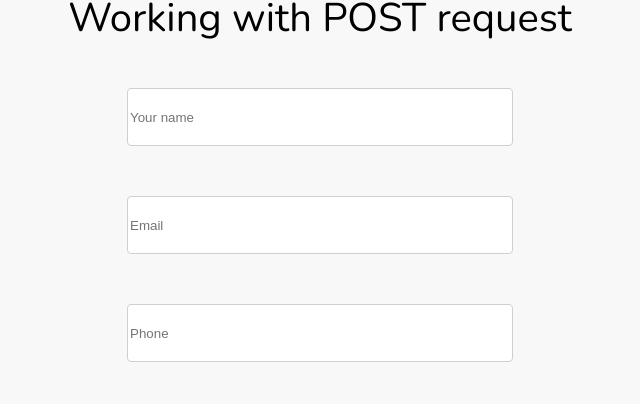
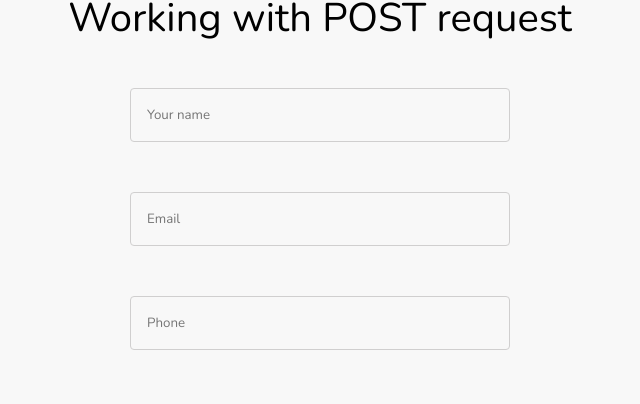
Before and after one commit to LeCherry35/abz-test, a React app: page / in a window 1280 px wide. Shown: the part 1082-1486 px from the top of the page, without its empty margins (320-960 px from the left). Built offline with nearby package versions, Linux system fonts and the light colour scheme; no server answers.

Commit message:
input error and name

```diff
--- a/src/components/Input/Input.jsx
+++ b/src/components/Input/Input.jsx
@@ -1,8 +1,13 @@
-import React from 'react'
+import React, { useRef, useState } from 'react'
 
-const Input = ({ placeholder, value, onChange }) => {
+const Input = ({ placeholder, value, onChange, error }) => {
+
   return (
-    <input className='regInput' type='text' placeholder={placeholder} value={value} onChange={onChange}/>
+    <div className='text-input-container'>
+    {value && <div className='text-input-container__input-name'>{placeholder}</div>}
+    <input className={error ? ' text-input-container__input input-error' : 'text-input-container__input' } type='text' placeholder={placeholder} value={value} onChange={onChange}/>
+    <div  className='text-input-container__input-error'>{error}</div>
+    </div>
   )
 }
 
--- a/src/components/ReigistrationForm/RegistrationForm.jsx
+++ b/src/components/ReigistrationForm/RegistrationForm.jsx
@@ -8,8 +8,11 @@ import ImageInput from '../ImageInput/ImageInput'
 const RegistrationForm = () => {
 
     const [ name,setName ] = useState('')
+    const [ nameError,setNameError ] = useState('')
     const [ email,setEmail ] = useState('')
+    const [ emailError,setEmailError ] = useState('')
     const [ phone,setPhone ] = useState('')
+    const [ phoneError,setPhoneError ] = useState('')
     const [ position_id, setPosition_id ] = useState(1)
     const [ image, setImage ] = useState(null)
     const [ isLoading, setIsLoading] = useState(false)
@@ -22,11 +25,28 @@ const RegistrationForm = () => {
 
 
     const register = async () => {
+      if(validate()){
+        setIsLoading(true)
+        setError(null)
+        try {
+          const tokenRes = await getToken()
+          const res = await registerUser(tokenRes.data.token, name, email, phone, position_id, image)
+        } catch(e) {
+          setError(
+            e instanceof Error ? e.message : 'Unknown Error'
+          );
+        } finally {
+          setIsLoading(false)
+        }
+      }
+    }
+
+    const fetchPositions = async () => {
       setIsLoading(true)
       setError(null)
       try {
-        const tokenRes = await getToken()
-        const res = await registerUser(tokenRes.data.token, name, email, phone, position_id, image)
+        const res = await getPositions()
+        setPositions(res.data.positions)
       } catch(e) {
         setError(
           e instanceof Error ? e.message : 'Unknown Error'
@@ -48,26 +68,30 @@ const RegistrationForm = () => {
       return $api.post(`/users`, {name, email, phone, position_id, image}, {headers:{Token}})
     }
 
-    const fetchPositions = async () => {
-      setIsLoading(true)
-      setError(null)
-      try {
-        const res = await getPositions()
-        setPositions(res.data.positions)
-      } catch(e) {
-        setError(
-          e instanceof Error ? e.message : 'Unknown Error'
-        );
-      } finally {
-        setIsLoading(false)
+    const validate = (name) => {
+      let validated = true
+      if(!name || name?.length < 2 || name?.length > 100) {
+        setNameError('Name must be between 2 and 100 symbols')
+        validated = false
       }
+
+      if(/^(?:[a-z0-9!#$%&'*+/=?^_`{|}~-]+(?:\.[a-z0-9!#$%&'*+/=?^_`{|}~-]+)*|"(?:[\x01-\x08\x0b\x0c\x0e-\x1f\x21\x23-\x5b\x5d-\x7f]|\\[\x01-\x09\x0b\x0c\x0e-\x7f])*")@(?:(?:[a-z0-9](?:[a-z0-9-]*[a-z0-9])?\.)+[a-z0-9](?:[a-z0-9-]*[a-z0-9])?|\[(?:(?:25[0-5]|2[0-4][0-9]|[01]?[0-9][0-9]?)\.){3}(?:25[0-5]|2[0-4][0-9]|[01]?[0-9][0-9]?|[a-z0-9-]*[a-z0-9]:(?:[\x01-\x08\x0b\x0c\x0e-\x1f\x21-\x5a\x53-\x7f]|\\[\x01-\x09\x0b\x0c\x0e-\x7f])+)\])$/.test(email) === false) {
+        setEmailError('Invalid email')
+        validated = false
+      }
+
+      if(/^[\+]{0,1}380([0-9]{9})$/.test(phone) === false) {
+        setPhoneError('Invalid hone Number')
+        validated = false
+      }
+      return validated
     }
   return (
     <div className='registrationForm container'>
         <h2 className='heading'>Working with POST request</h2>
-        <Input placeholder='Your name' value={name} onChange={e => setName(e.target.value)}/>
-        <Input placeholder='Email' value={email} onChange={e => setEmail(e.target.value)}/>
-        <Input placeholder='Phone' value={phone} onChange={e => setPhone(e.target.value)}/>
+        <Input placeholder='Your name' value={name} onChange={e => setName(e.target.value)} error={nameError}/>
+        <Input placeholder='Email' value={email} onChange={e => setEmail(e.target.value)} error={emailError}/>
+        <Input placeholder='Phone' value={phone} onChange={e => setPhone(e.target.value)} error={phoneError}/>
         <div className='selectPositionBlock'>
           <p className='text'>Select your position</p>
           <RadioInput options={positions}/>
--- a/src/scss/common/variables.scss
+++ b/src/scss/common/variables.scss
@@ -1,9 +1,12 @@
 $primaryColor: #F4E041;
 $primaryBrightColor: #FFE302;
 $secondaryColor: #00BDD3;
+$errorColor: #CB3D40;
 $backgroundColor: #F8F8F8;
 $backgroundWhite: white;
 $inputBorder: #D0CFCF;
+$inputText: #7E7E7E;
+$Black: rgba(0, 0, 0, 0.87);
 
 $mainFont: 'Nunito', sans-serif;
 
--- /dev/null
+++ b/src/scss/components/input/input-media.scss
@@ -0,0 +1,18 @@
+@media (max-width: $breakpoint_xl) {
+}
+
+@media (max-width: $breakpoint_l) {
+
+}
+
+@media (max-width: $breakpoint_m) {
+
+}
+
+@media (max-width: $breakpoint_s) {
+    .text-input-container {
+        &__input {
+            width: 328px;
+        }
+    }
+}
--- a/src/scss/components/input/input.scss
+++ b/src/scss/components/input/input.scss
@@ -1,6 +1,39 @@
-.regInput {
-    width: 380px;
-    height: 54px;
-    border-radius: 4px;
-    border: 1px solid $inputBorder;
+.text-input-container {
+    position: relative;
+    &__input-name {
+        position: absolute;
+        font-size: 12px;
+        color: $inputText;
+        line-height: 14px;
+        background-color: $backgroundColor;
+        top: -7px;
+        left:16px;
+    }
+    &__input {
+        box-sizing: border-box;
+        width: 380px;
+        height: 54px;
+        border-radius: 4px;
+        border: 1px solid $inputBorder;
+        background: none;
+        color: black;
+        font-family: "Nunito", sans-serif;
+        padding: 14px 16px;
+    }
+    &__input-error {
+        color: $errorColor;
+        position: absolute;
+        font-size: 12px;
+        line-height: 14px;
+        background-color: $backgroundColor;
+        top: 60px;
+        left:16px;
+    }
+    .input-error {
+        border: 1px solid $errorColor;
+    }
+    &__input:focus-visible{
+        outline: none;
+    }
+
 }
--- a/src/scss/index.scss
+++ b/src/scss/index.scss
@@ -5,6 +5,7 @@
 @import './components/list/index.scss';
 @import './components/card/index.scss';
 @import './components/input/input.scss';
+@import './components/input/input-media.scss';
 @import './components/registrationForm';
 @import './components/radioInput/radioInput.scss';
 @import './components/imageInput/imageInput.scss';
```
